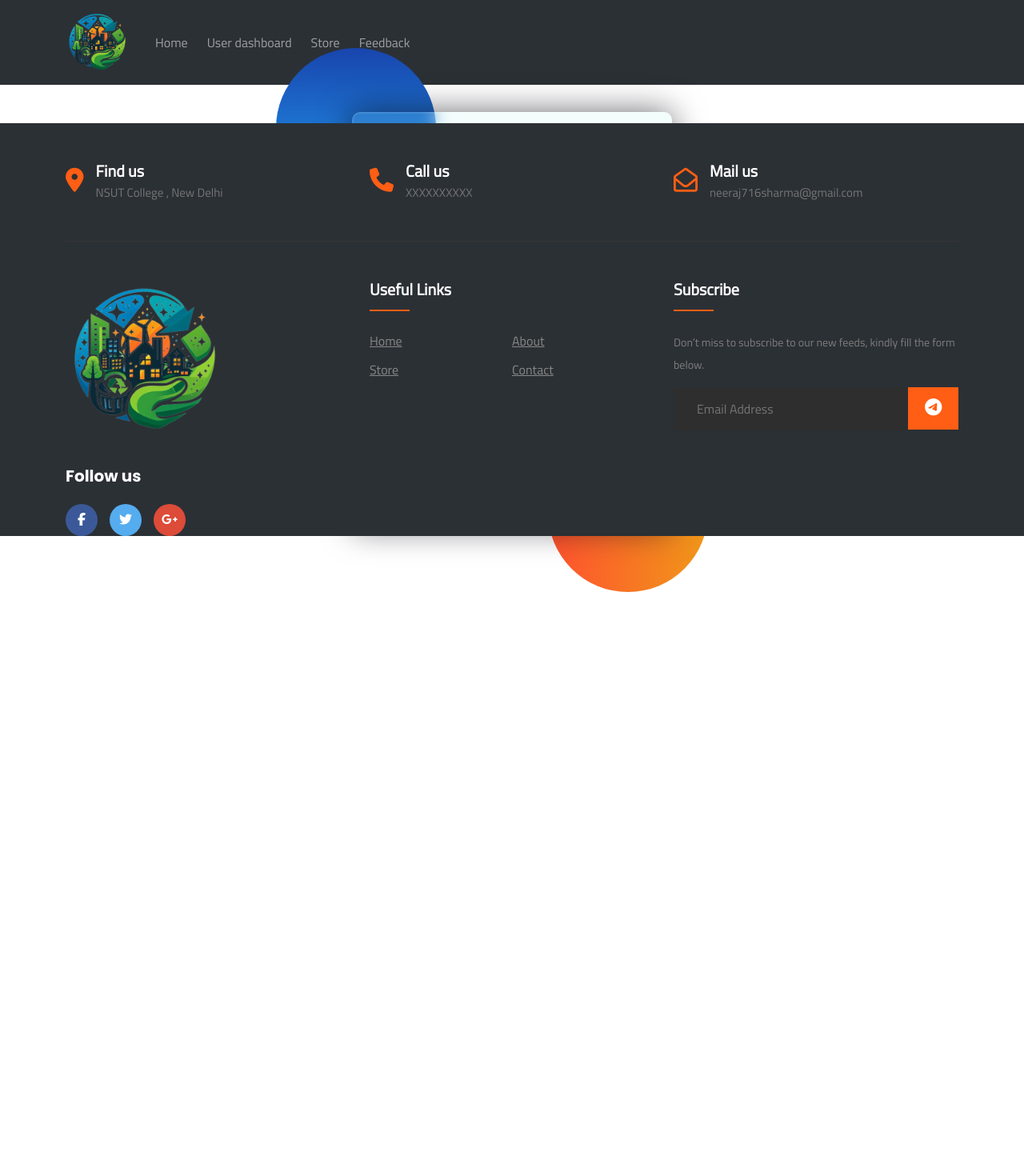
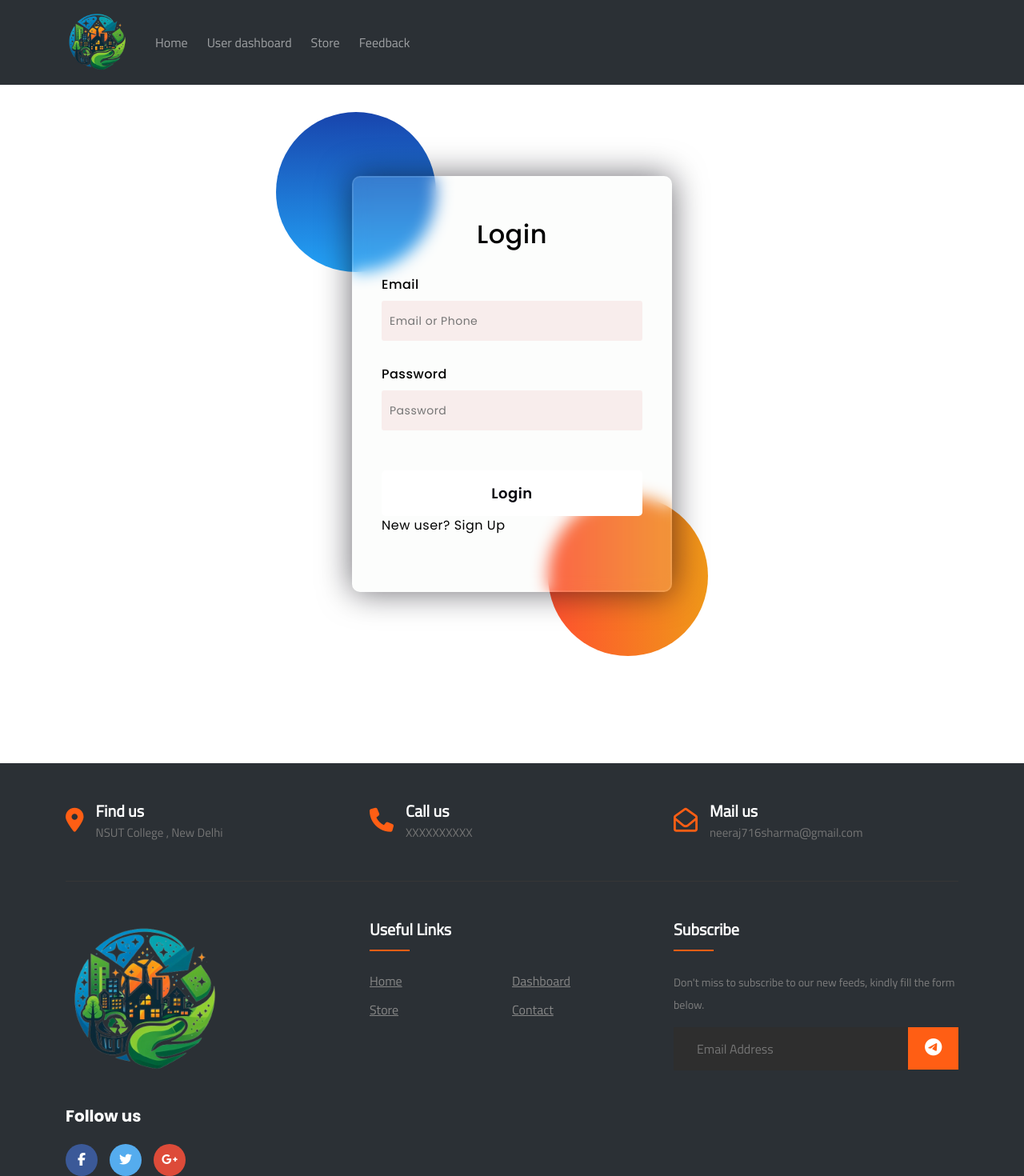
Before and after one commit to gharsh24/ThreeR, a React (Vite) app: page /signin in a window 1280 px wide. Shown: the whole page at 80% size. Before the commit the page ends 800 px from the top, so only its background shows below. Built offline with nearby package versions, Linux system fonts and the light colour scheme.

Commit message:
adjust footer

```diff
--- a/src/App.jsx
+++ b/src/App.jsx
@@ -93,7 +93,7 @@ function App() {
             element={
               <>
                 <Login setAuth={setAuth} />
-                <Footer />
+
               </>
             }
           ></Route>
@@ -102,7 +102,6 @@ function App() {
             element={
               <>
                 <SignUp setAuth={setAuth} />
-                <Footer />
               </>
             }
           ></Route>
--- a/src/Components/Footer.jsx
+++ b/src/Components/Footer.jsx
@@ -73,17 +73,17 @@ const Footer = () => {
                 </div>
                 <ul>
                   <li>
-                    <a href="#">Home</a>
+                    <a href="/">Home</a>
                   </li>
                   <li>
-                    <a href="#">About</a>
+                    <a href="/user">Dashboard</a>
                   </li>
                   <li>
-                    <a href="#">Store</a>
+                    <a href="/store">Store</a>
                   </li>
 
                   <li>
-                    <a href="#">Contact</a>
+                    <a href="/feedback">Contact</a>
                   </li>
                 </ul>
               </div>
@@ -95,7 +95,7 @@ const Footer = () => {
                 </div>
                 <div className="footer-text mb-25">
                   <p>
-                    Don’t miss to subscribe to our new feeds, kindly fill the
+                    Don't miss to subscribe to our new feeds, kindly fill the
                     form below.
                   </p>
                 </div>
--- a/src/Components/Login.jsx
+++ b/src/Components/Login.jsx
@@ -3,6 +3,8 @@ import {Link,useNavigate} from 'react-router-dom';
 import {auth} from "../firebase-config";
 import {signInWithEmailAndPassword} from 'firebase/auth';
 import Navbarr from './Navbar';
+import Footer from './Footer';
+
 import "./styles/login.css";
 
 
@@ -26,7 +28,7 @@ function Login({setAuth}){
                 const errorMessage = error.message;
             });
       };
-    return <>
+    return <div className='login-page'>
         <Navbarr/>
         <div className="background">
             <div className="shape"></div>
@@ -35,16 +37,18 @@ function Login({setAuth}){
     <form style={{color:'black '}} className='formm'>
         <h3>Login</h3>
 
-        <label className='labell' for="username">Email</label>
+        <label className='labell' >Email</label>
         <input className='inputt' type="text" value={email} onChange={(e) => setEmail(e.target.value)} placeholder="Email or Phone" id="username"/>
 
-        <label className='labell' for="password">Password</label>
+        <label className='labell' >Password</label>
         <input className='inputt' type="password" value={password} onChange={(e) => setPassword(e.target.value)} placeholder="Password" id="password"/>
 
         <button className='buttonn' onClick={handleSignUp}>Login</button><br/>
         <p>New user? <Link to="/signup" style={{color:'black', textDecoration:'none'}}>Sign Up</Link></p>
     </form>
-    </>
+    <div className='footer'>
+    <Footer /></div>
+    </div>
 }
 
 export default Login;
--- a/src/Components/SignUp.jsx
+++ b/src/Components/SignUp.jsx
@@ -3,6 +3,7 @@ import {useNavigate} from 'react-router-dom';
 import {auth} from "../firebase-config";
 import {createUserWithEmailAndPassword} from 'firebase/auth';
 import Navbarr from './Navbar';
+import Footer from './Footer';
 import "./styles/login.css";
 
 
@@ -28,7 +29,7 @@ function SignUp({setAuth}){
                 // ..
             });
       };
-    return <>
+    return <div className='login-page'>
         <Navbarr/>
         <div className="background">
             <div className="shape"></div>
@@ -45,7 +46,9 @@ function SignUp({setAuth}){
 
         <button className='buttonn' onClick={handleSignUp}>Sign Up</button>
     </form>
-    </>
+    <div className='footer'>
+    <Footer /></div>
+    </div>
 }
 
 export default SignUp;
--- a/src/Components/styles/login.css
+++ b/src/Components/styles/login.css
@@ -1,11 +1,16 @@
-
+.login-page{
+    position: absolute;
+    width: 100vw;
+    height: 100vh;
+}
 .background{
     width: 430px;
     height: 520px;
     position: absolute;
     transform: translate(-50%,-50%);
     left: 50%;
-    top: 50%;
+    top: 60%;
+
 }
 .background .shape{
     height: 200px;
@@ -33,10 +38,10 @@
 .formm{
     height: 520px;
     width: 400px;
-    background-color: rgba(160, 244, 232, 0.13);
+    background-color: rgba(229, 234, 233, 0.13);
     position: absolute;
     transform: translate(-50%,-50%);
-    top: 50%;
+    top: 60%;
     left: 50%;
     border-radius: 10px;
     backdrop-filter: blur(10px);
@@ -87,3 +92,8 @@
     border-radius: 5px;
     cursor: pointer;
 }
+
+.footer{
+    position: relative;
+    top:100%;
+}
```
Also changed, not shown: src/Components/AddPoints.jsx (added, +10 -0 lines).
